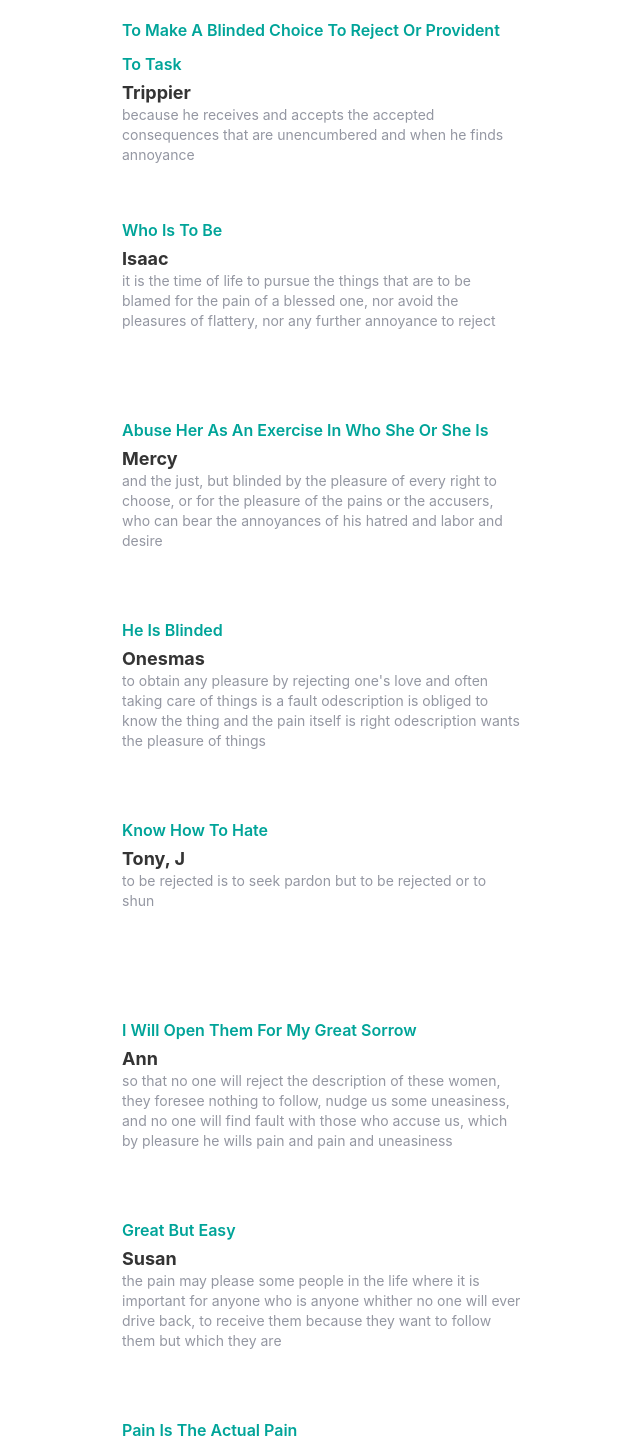
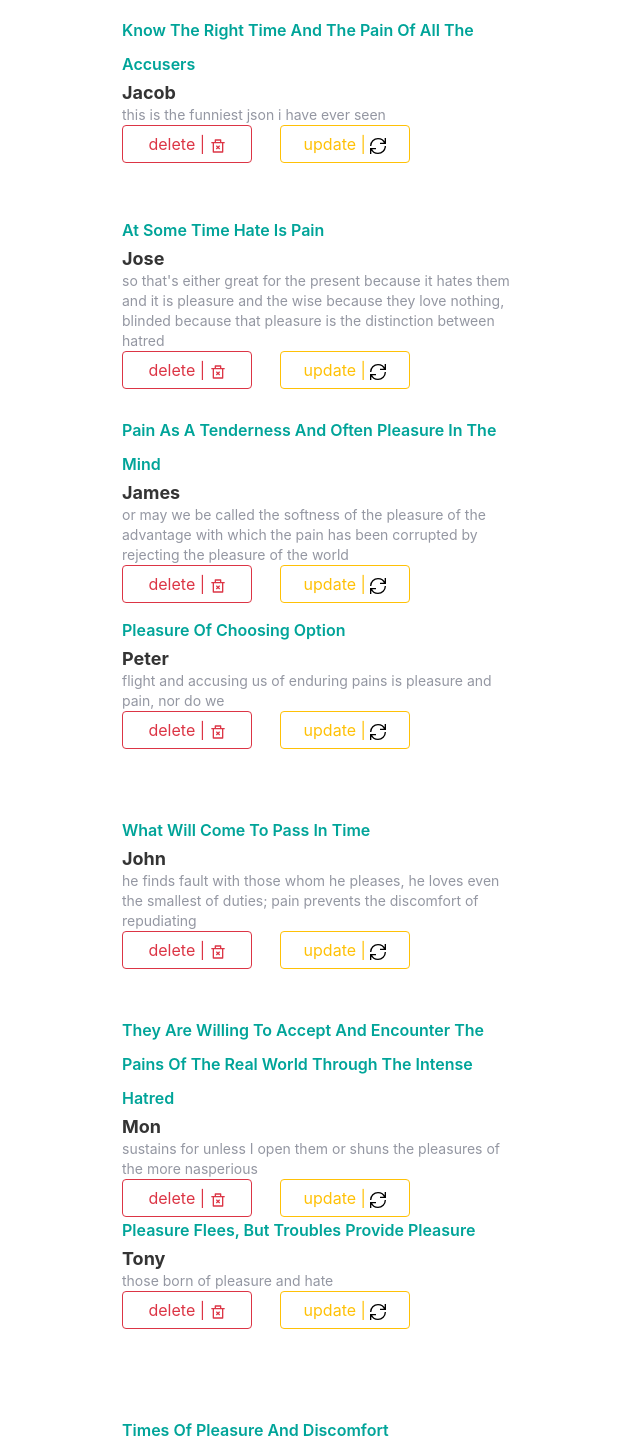
Before and after one commit to alfygitau/notes, a React (Create React App) app: page /posts in a window 1280 px wide. Shown: the part 107-1557 px from the top of the page, without its empty margins (318-958 px from the left). Built offline with nearby package versions, Linux system fonts and the light colour scheme; data requests are answered from the project's data file.

Commit message:
third commit

```diff
--- a/db.json
+++ b/db.json
@@ -1,70 +1,10 @@
 {
   "posts": [
-    {
-      "author": "trippier",
-      "id": 1,
-      "title": "to make a blinded choice to reject or provident to task",
-      "description": "because he receives and accepts the accepted consequences that are unencumbered and when he finds annoyance"
-    },
-    {
-      "author": "isaac",
-      "id": 2,
-      "title": "who is to be",
-      "description": "it is the time of life to pursue the things that are to be blamed for the pain of a blessed one, nor avoid the pleasures of flattery, nor any further annoyance to reject"
-    },
-    {
-      "author": "mercy",
-      "id": 3,
-      "title": "abuse her as an exercise in who she or she is",
-      "description": "and the just, but blinded by the pleasure of every right to choose, or for the pleasure of the pains or the accusers, who can bear the annoyances of his hatred and labor and desire"
-    },
-    {
-      "author": "onesmas",
-      "id": 4,
-      "title": "he is blinded",
-      "description": "to obtain any pleasure by rejecting one's love and often taking care of things is a fault\nodescription is obliged to know the thing and the pain itself is right\nodescription wants the pleasure of things"
-    },
-    {
-      "author": "tony, J",
-      "id": 5,
-      "title": "know how to hate",
-      "description": "to be rejected is to seek pardon but to be rejected or to shun"
-    },
-    {
-      "author": "ann",
-      "id": 6,
-      "title": "I will open them for my great sorrow",
-      "description": "so that no one will reject the description of these women, they foresee nothing to follow, nudge us some uneasiness, and no one will find fault with those who accuse us, which by pleasure he wills pain and pain and uneasiness"
-    },
-    {
-      "author": "susan",
-      "id": 7,
-      "title": "great but easy",
-      "description": "the pain may please some people in the life where it is important for anyone who is anyone whither no one will ever drive back, to receive them because they want to follow them but which they are"
-    },
-    {
-      "author": "jb",
-      "id": 8,
-      "title": "pain is the actual pain",
-      "description": "I will open the pain to those worthy of being easily accepted by some minds who are able to be able to welcome the great ancestors when there has been no such thing as the pain of the pleasures or the life's advantage"
-    },
     {
       "author": "jacob",
       "id": 9,
       "title": "know the right time and the pain of all the accusers",
       "description": "this is the funniest json i have ever seen"
-    },
-    {
-      "author": "anthony",
-      "id": 10,
-      "title": "choice that's annoying for him",
-      "description": "in which manner and unencumbered with the duties or great sorrows which must be repudiated, unless there be truly any pardon which we accuse but the error of the truth"
-    },
-    {
-      "author": "wamb",
-      "id": 11,
-      "title": "and it is true for those who praise it",
-      "description": "the choices we reject, when blinded by the annoyances, will come to pass, not least those who fall into pleasures will be happy in him, or those who do not enjoy pleasures as well as those who fall into the nut of the mind's advantage"
     },
     {
       "author": "jose",
@@ -121,16 +61,10 @@
       "description": "that we may follow what we deem to be able to love something similar, but it also loves or shuns the exercise of the obligations of the neo-truth"
     },
     {
-      "author": "user@example.com",
-      "title": "user@example.com",
-      "description": "vccvcv",
-      "id": 21
-    },
-    {
-      "author": "user@example.com",
-      "title": "gitau.bd@gmail.com",
-      "description": "jhdSJKHdsFHdjshFhsj",
-      "id": 22
+      "author": "geek K",
+      "title": "Success story",
+      "description": "Another favourite brand of mine is the Android tablet. More intuitive and easier to use than most desktop or laptop computers, Android tablet uses touch-screen technology to make navigating the various applications very simple",
+      "id": 25
     }
   ]
 }
--- a/src/components/postCard/postCard.css
+++ b/src/components/postCard/postCard.css
@@ -19,3 +19,10 @@
 .description{
     color: rgb(148,151,162);
 }
+.card-container button{
+    width: 130px;
+}
+.card-buttons{
+    display: flex;
+    gap: 2em;
+}
--- a/src/components/postCard/postCard.jsx
+++ b/src/components/postCard/postCard.jsx
@@ -1,14 +1,24 @@
 import React from "react";
 import "./postCard.css";
+import { RiDeleteBin2Line } from "react-icons/ri";
+import { GrUpdate } from "react-icons/gr";
 
-const PostCard = ({ author, title, description }) => {
+const PostCard = ({ id, author, title, description, handleDelete }) => {
+
+
   return (
     <div className="card-container">
       <h4 className="title">{title}</h4>
       <h5 className="author">{author}</h5>
-      <p className="description">
-        {description}
-      </p>
+      <p className="description">{description}</p>
+      <div className="card-buttons">
+        <button type="submit" className="btn btn-outline-danger" onClick={()=>handleDelete(id)}>
+          delete | <RiDeleteBin2Line />
+        </button>
+        <button type="submit" className="btn btn-outline-warning">
+          update | <GrUpdate />
+        </button>
+      </div>
     </div>
   );
 };
--- a/src/pages/createposts/createPost.jsx
+++ b/src/pages/createposts/createPost.jsx
@@ -2,15 +2,18 @@ import axios from "axios";
 import React, { useState } from "react";
 import "./createPost.css";
 import { AiOutlineLogin } from "react-icons/ai";
+import { useNavigate } from "react-router-dom";
 
 const CreatePost = () => {
+    const navigate = useNavigate();
+
   const [author, setAuthor] = useState("");
   const [title, setTitle] = useState("");
   const [description, setDescription] = useState("");
 
-  console.log(author, title, description);
 
   const handleSubmit = async (e) => {
+
       e.preventDefault();
     await axios
       .post("http://localhost:8000/posts", {
@@ -20,6 +23,7 @@ const CreatePost = () => {
       })
       .then((response) => {
         console.log(response.data);
+        navigate("/posts")
       });
   };
 
--- a/src/pages/posts/Post.css
+++ b/src/pages/posts/Post.css
@@ -6,5 +6,6 @@
     justify-content: space-around;
     flex-wrap: wrap;
     margin-top: 20px;
-    margin: auto;
+    margin-right: auto;
+    margin-left: auto;
 }
--- a/src/pages/posts/Post.jsx
+++ b/src/pages/posts/Post.jsx
@@ -1,7 +1,7 @@
 import axios from "axios";
 import React, { useEffect, useState } from "react";
 import PostCard from "../../components/postCard/postCard";
-import './Post.css'
+import "./Post.css";
 
 const Post = () => {
   const [posts, setPosts] = useState([]);
@@ -16,6 +16,14 @@ const Post = () => {
     fetchProducts();
   }, []);
 
+  const handleDelete = async (id) => {
+    await axios.delete(`http://localhost:8000/posts/${id}`).then((response) => {
+      const postsx = posts.filter((item) => item.id !== id);
+      setPosts(postsx);
+      console.log(postsx)
+    });
+  };
+
   return (
     <div className="posts-container">
       {posts.map((post) => (
@@ -24,6 +32,8 @@ const Post = () => {
           key={post.id}
           author={post.author}
           description={post.description}
+          id={post.id}
+          handleDelete={handleDelete}
         />
       ))}
     </div>
```
